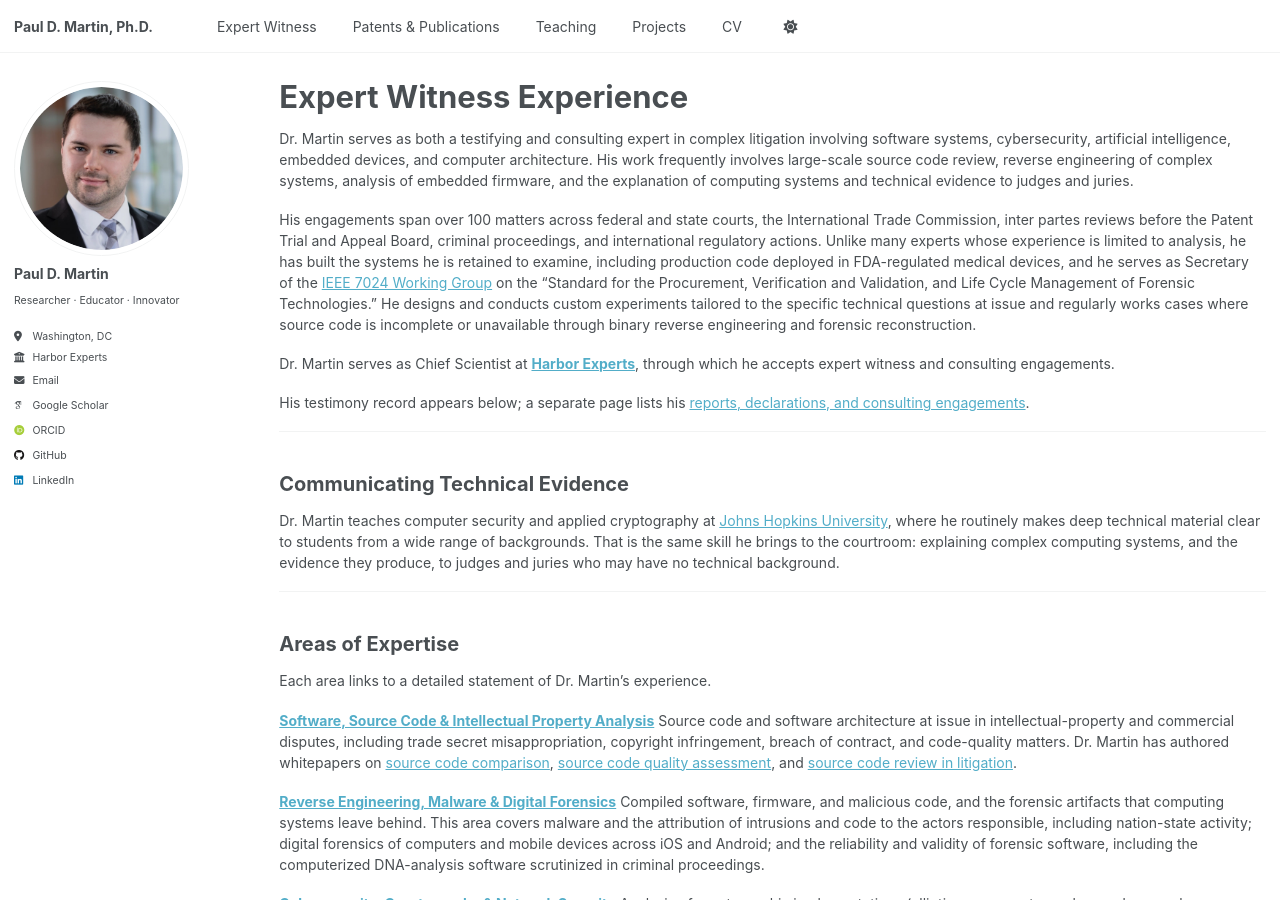
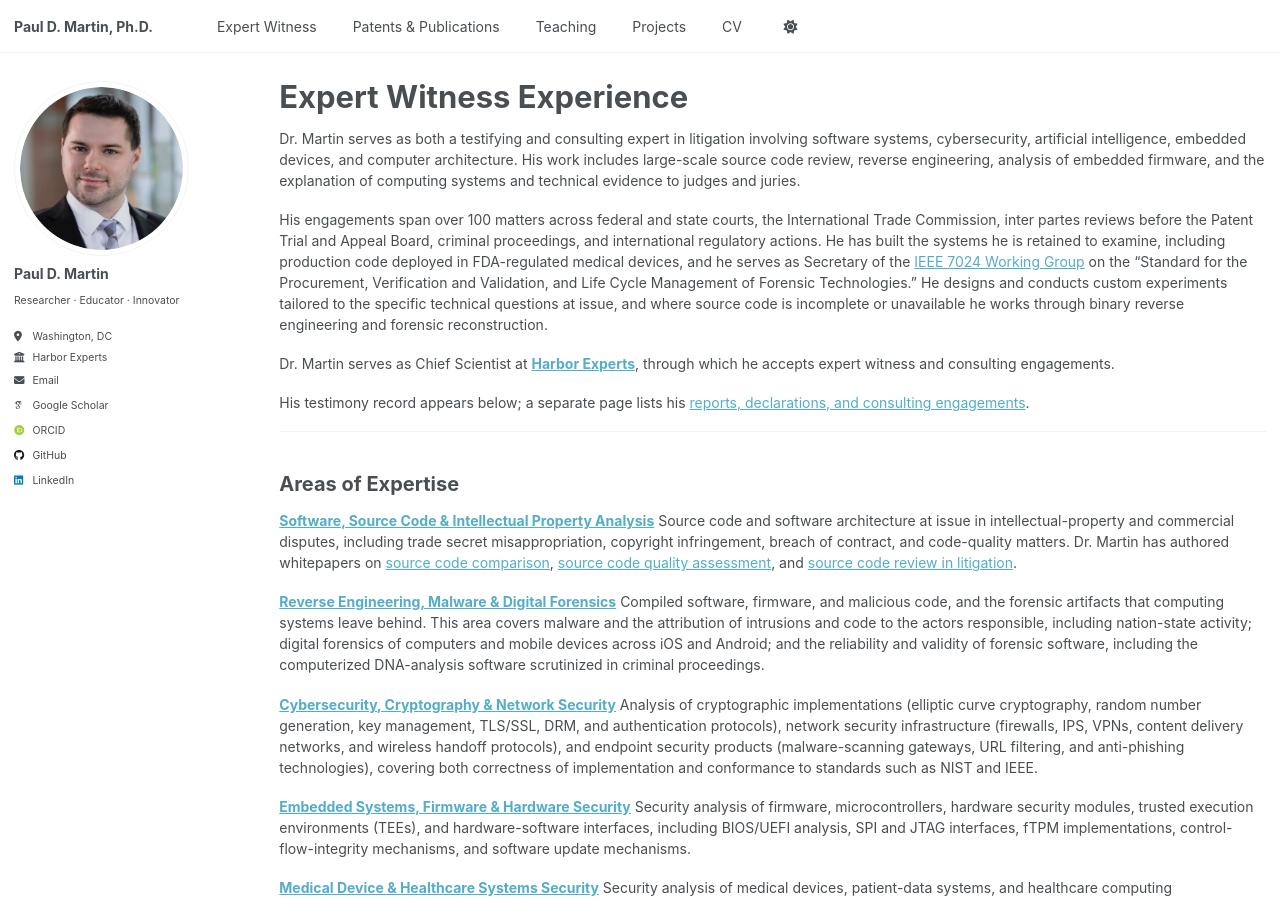
Before and after one commit to pauldmartinphd/pauldmartinphd.github.io, a Jekyll site: the page built from _pages/expert-witness.md, in a window 1280 px wide and 900 px high. Built offline with Jekyll 4.4.1, drawn with Linux system fonts in a browser that asks for light colours; some web fonts are replaced; some of the changed text lies outside the part shown.

Commit message:
Remove self-promotional phrasing across the site

```diff
--- a/_pages/expert-witness.md
+++ b/_pages/expert-witness.md
@@ -6,9 +6,9 @@ description: "Software and cybersecurity expert witness Paul D. Martin, Ph.D.: s
 author_profile: true
 ---
 
-Dr. Martin serves as both a testifying and consulting expert in complex litigation involving software systems, cybersecurity, artificial intelligence, embedded devices, and computer architecture. His work frequently involves large-scale source code review, reverse engineering of complex systems, analysis of embedded firmware, and the explanation of computing systems and technical evidence to judges and juries.
+Dr. Martin serves as both a testifying and consulting expert in litigation involving software systems, cybersecurity, artificial intelligence, embedded devices, and computer architecture. His work includes large-scale source code review, reverse engineering, analysis of embedded firmware, and the explanation of computing systems and technical evidence to judges and juries.
 
-His engagements span over 100 matters across federal and state courts, the International Trade Commission, inter partes reviews before the Patent Trial and Appeal Board, criminal proceedings, and international regulatory actions. Unlike many experts whose experience is limited to analysis, he has built the systems he is retained to examine, including production code deployed in FDA-regulated medical devices, and he serves as Secretary of the [IEEE 7024 Working Group](https://development.standards.ieee.org/myproject-web/public/view.html#pardetail/13860) on the "Standard for the Procurement, Verification and Validation, and Life Cycle Management of Forensic Technologies." He designs and conducts custom experiments tailored to the specific technical questions at issue and regularly works cases where source code is incomplete or unavailable through binary reverse engineering and forensic reconstruction.
+His engagements span over 100 matters across federal and state courts, the International Trade Commission, inter partes reviews before the Patent Trial and Appeal Board, criminal proceedings, and international regulatory actions. He has built the systems he is retained to examine, including production code deployed in FDA-regulated medical devices, and he serves as Secretary of the [IEEE 7024 Working Group](https://development.standards.ieee.org/myproject-web/public/view.html#pardetail/13860) on the "Standard for the Procurement, Verification and Validation, and Life Cycle Management of Forensic Technologies." He designs and conducts custom experiments tailored to the specific technical questions at issue, and where source code is incomplete or unavailable he works through binary reverse engineering and forensic reconstruction.
 
 Dr. Martin serves as Chief Scientist at **[Harbor Experts](https://harborexperts.com)**, through which he accepts expert witness and consulting engagements.
 
@@ -16,15 +16,7 @@ His testimony record appears below; a separate page lists his [reports, declarat
 
 ---
 
-## Communicating Technical Evidence
-
-Dr. Martin teaches computer security and applied cryptography at [Johns Hopkins University](https://www.cs.jhu.edu/), where he routinely makes deep technical material clear to students from a wide range of backgrounds. That is the same skill he brings to the courtroom: explaining complex computing systems, and the evidence they produce, to judges and juries who may have no technical background.
-
----
-
 ## Areas of Expertise
-
-Each area links to a detailed statement of Dr. Martin's experience.
 
 **[Software, Source Code & Intellectual Property Analysis](/expertise/software-source-code-ip/)**
 Source code and software architecture at issue in intellectual-property and commercial disputes, including trade secret misappropriation, copyright infringement, breach of contract, and code-quality matters. Dr. Martin has authored whitepapers on [source code comparison](/files/HL-WP-SourceCodeComparison.pdf), [source code quality assessment](/files/HL-WP-SourceCodeQuality.pdf), and [source code review in litigation](/files/HL-WP-SourceCodeReview.pdf).
@@ -61,7 +53,7 @@ Dr. Martin's engagements typically involve:
 - Firmware extraction and embedded-system analysis, including boot chains and update mechanisms, using interfaces such as SPI and JTAG
 - Malware analysis and cyber-attribution, including large-scale automated sample analysis and evaluation of the reasonableness of an organization's security measures
 - Design and execution of custom experiments, including performance measurement and benchmarking of CPU, GPU, memory, storage, and network subsystems, to answer specific technical questions in dispute
-- Clear technical explanation of complex computing systems to judges and juries in depositions, hearings, and at trial
+- Technical explanation of computing systems to judges and juries in depositions, hearings, and at trial
 
 ---
 
--- a/_pages/portfolio.html
+++ b/_pages/portfolio.html
@@ -10,7 +10,7 @@ author_profile: true
 
 {% include base_path %}
 
-<p>Selected projects reflecting the technical depth Dr. Martin brings to expert witness work, research, and teaching. These span firmware security, embedded systems, systems engineering, and hardware investigation.</p>
+<p>Selected projects spanning firmware security, embedded systems, systems engineering, and hardware investigation.</p>
 
 <hr />
 
--- a/_pages/teaching.html
+++ b/_pages/teaching.html
@@ -8,7 +8,7 @@ author_profile: true
 
 {% include base_path %}
 
-<p>Dr. Martin is a Lecturer in the Department of Computer Science at <a href="https://www.cs.jhu.edu/">Johns Hopkins University</a>. His approach to teaching emphasizes clear, precise explanations of deep technical material without sacrificing rigor. He treats students as peers engaged in the same intellectual work, and structures courses around hands-on environments where students interact with real systems rather than abstractions. The goal is to develop both theoretical understanding and practical instinct &mdash; students should leave a course able to reason about systems they have never seen before.</p>
+<p>Dr. Martin is a Lecturer in the Department of Computer Science at <a href="https://www.cs.jhu.edu/">Johns Hopkins University</a>. His courses are structured around hands-on environments where students interact with real systems rather than abstractions, with the goal that students leave able to reason about systems they have never seen before.</p>
 
 <p>His security courses have a significant source-code-analysis component: students read through real codebases to identify exploitable vulnerabilities and write working exploits that achieve code execution.</p>
 
```
Also changed, not shown: _pages/about.md (+4 -4 lines), _portfolio/research-computing-infrastructure.md (+1 -1 lines).
